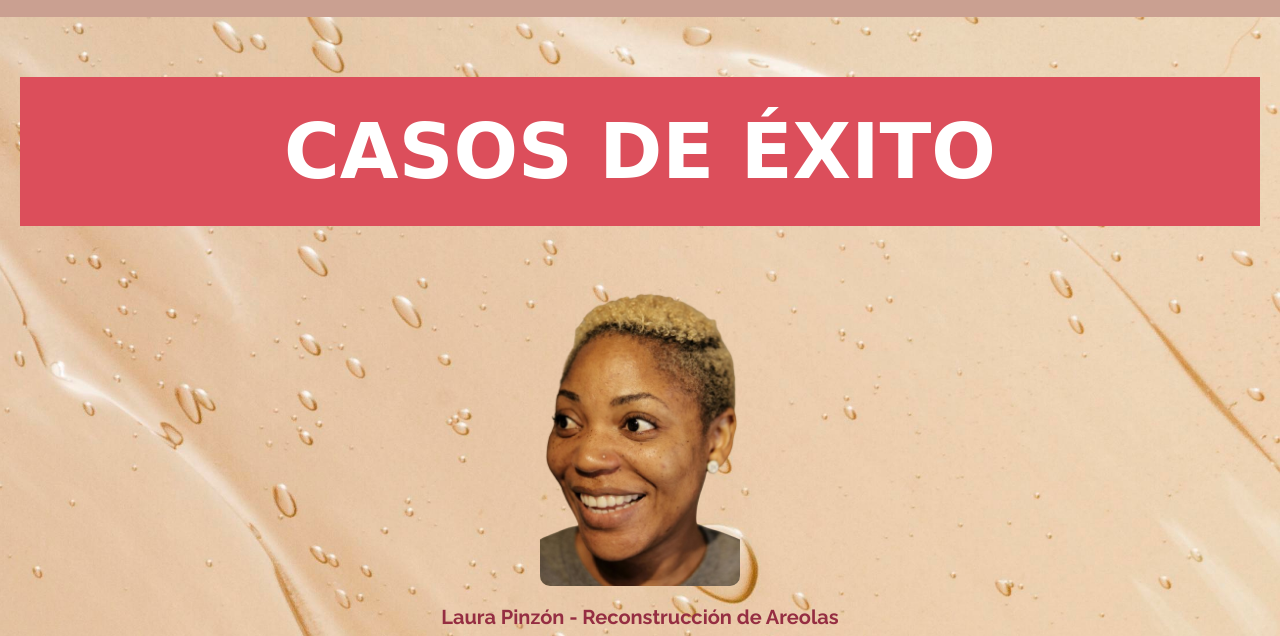
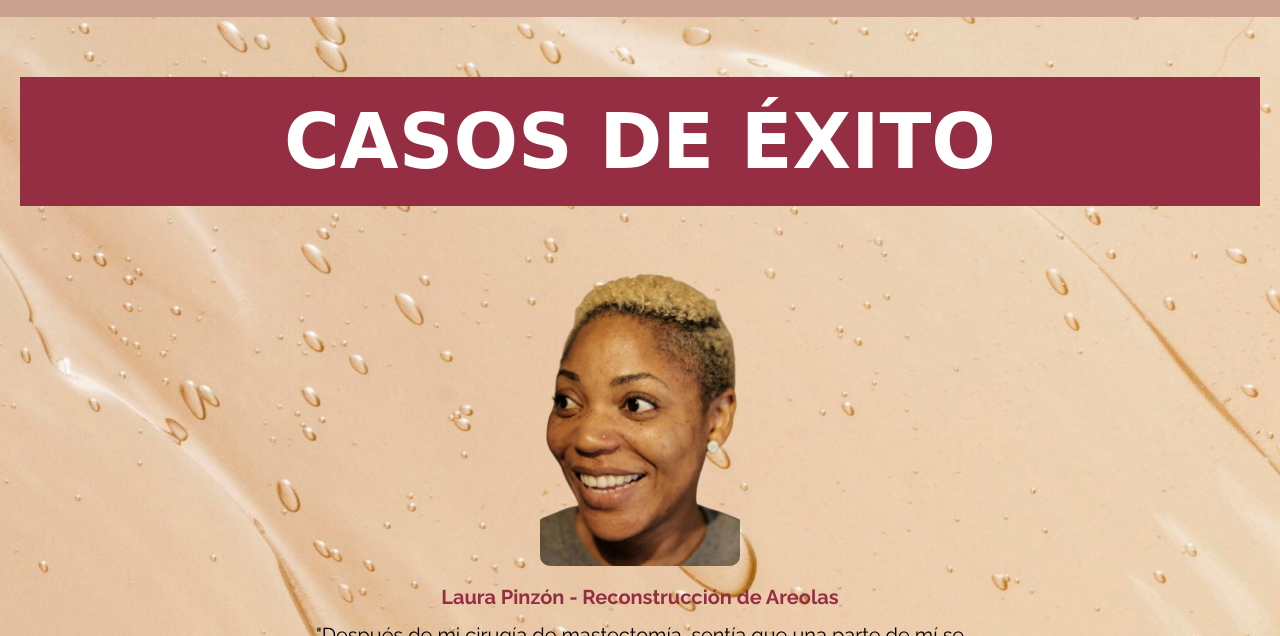
Before and after one commit to Annadesign929/JennySarmiento, a plain HTML site: page exitos.html in a window 1280 px wide. Shown: the part 107-743 px from the top of the page. Drawn offline with Linux system fonts and the light colour scheme; a web font is replaced by a local one.

Commit message:
Update styles.css

```diff
--- a/styles.css
+++ b/styles.css
@@ -305,9 +305,11 @@ nav ul li a:hover {
 }
 
 .titulo-casos {
-  background-color: #DC4E5B;
+  background-color: #952E42;
+  width: 100%;
+  padding: 20px 0;
   text-align: center;
-  padding: 30px 20px;
+
 }
 
 .titulo-casos h1 {
```
